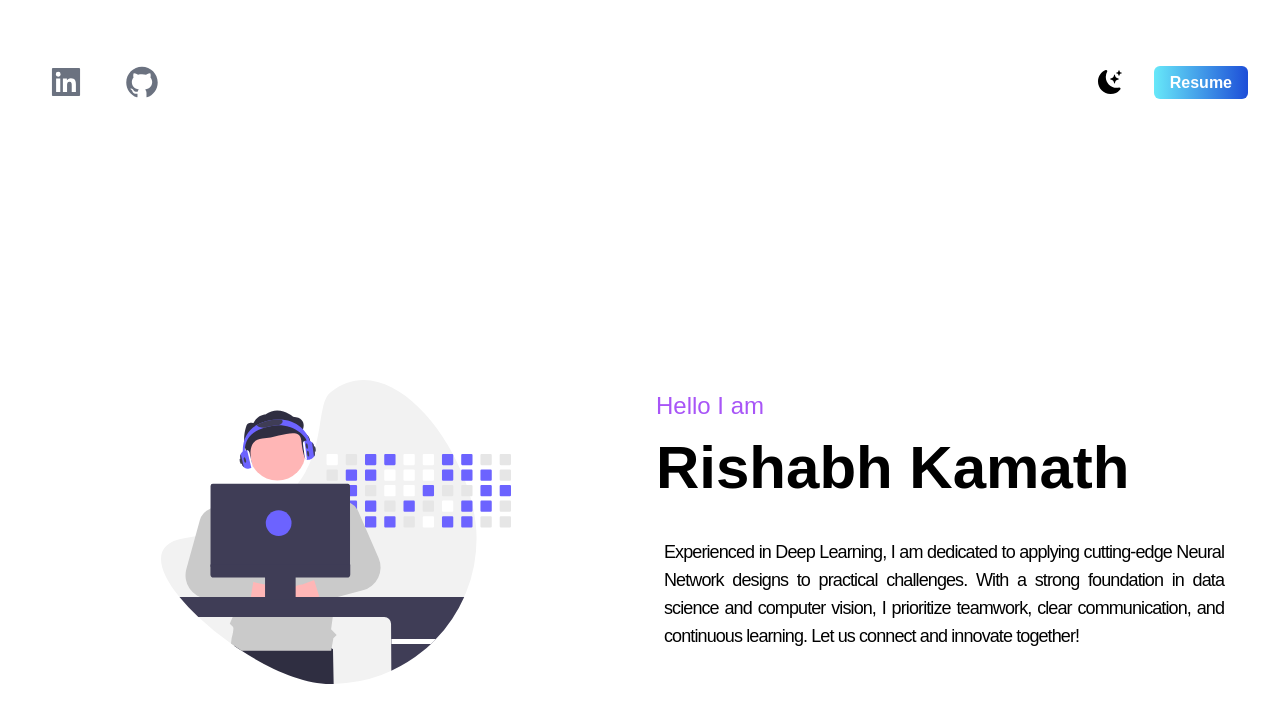
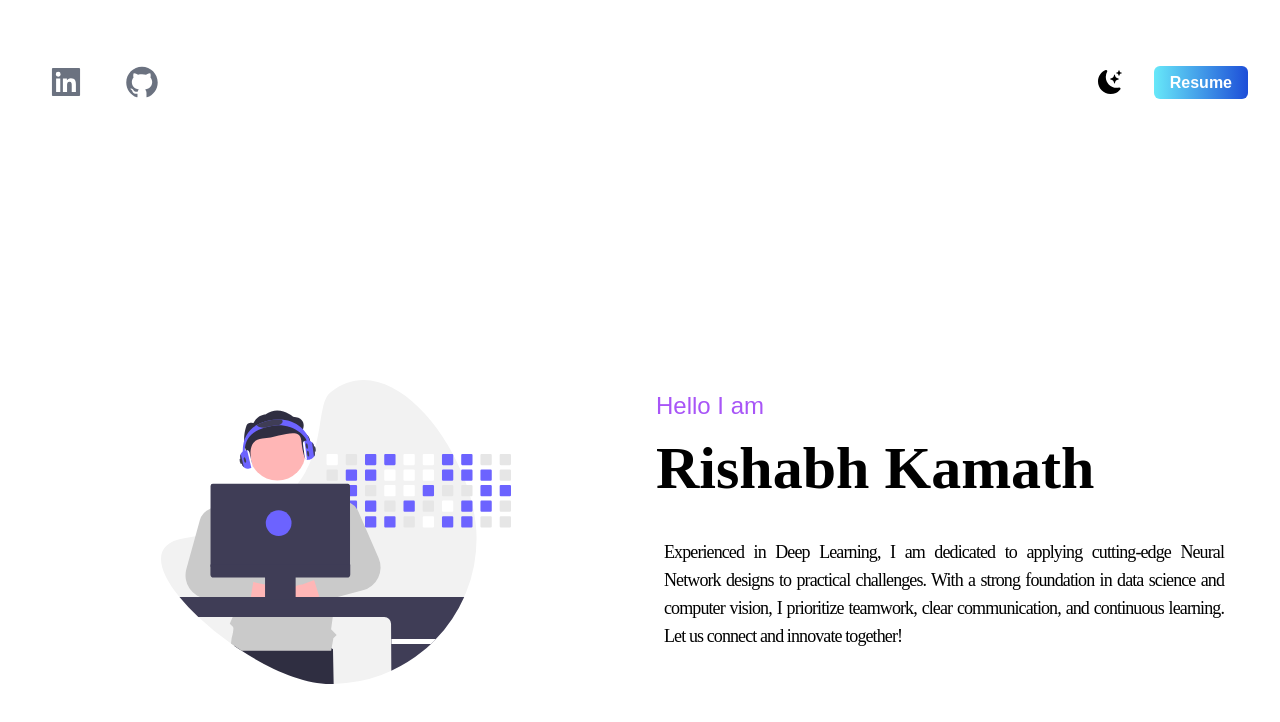
Before and after one commit to rishkamath2199/portfolio, a Next.js app: page / in a window 1280 px wide. Shown: the top 722 px of the page. Built offline with nearby package versions, Linux system fonts and the light colour scheme.

Commit message:
font-changes

```diff
--- a/app/page.js
+++ b/app/page.js
@@ -33,8 +33,8 @@ export default function Home() {
             {/* Text Content */}
             <div className='flex flex-col justify-center items-left order-2 md:order-2'>
               <div className='text-xl xl:text-2xl sm:text-xl xs:text-4xl py-2 px-4 text-purple-500 font-medium font-poppins'>Hello I am</div>
-              <h1 className='text-5xl xl:text-6xl sm:py-2 xs:text-6xl xs:py-2 py-2 px-4 font-bold justify-evenly font-poppins'>Rishabh Kamath</h1>
-              <div className='text-lg xl:text-lg sm:text-sm xs:text-lg  py-2 m-6 text-justify tracking-tighter font-medium font-poppins'>Experienced in Deep Learning, I am dedicated to applying cutting-edge Neural Network designs to practical challenges. With a strong foundation in data science and computer vision, I prioritize teamwork, clear communication, and continuous learning. Let us connect and innovate together!</div>
+              <h1 className='text-5xl xl:text-6xl sm:py-2 xs:text-6xl xs:py-2 py-2 px-4 font-bold justify-evenly font-playfair'>Rishabh Kamath</h1>
+              <div className='text-lg xl:text-lg sm:text-sm xs:text-lg  py-2 m-6 text-justify tracking-tighter font-medium font-playfair'>Experienced in Deep Learning, I am dedicated to applying cutting-edge Neural Network designs to practical challenges. With a strong foundation in data science and computer vision, I prioritize teamwork, clear communication, and continuous learning. Let us connect and innovate together!</div>
 
             </div>
 
--- a/tailwind.config.js
+++ b/tailwind.config.js
@@ -14,7 +14,7 @@ module.exports = {
       },
       fontFamily:{
         'playfair':['Playfair Display', 'serif'],
-        'poppins':['Poppins', 'sans-serif'],
+        'poppins':['Poppins', 'Sans-Serif'],
 
       }
     },
```
